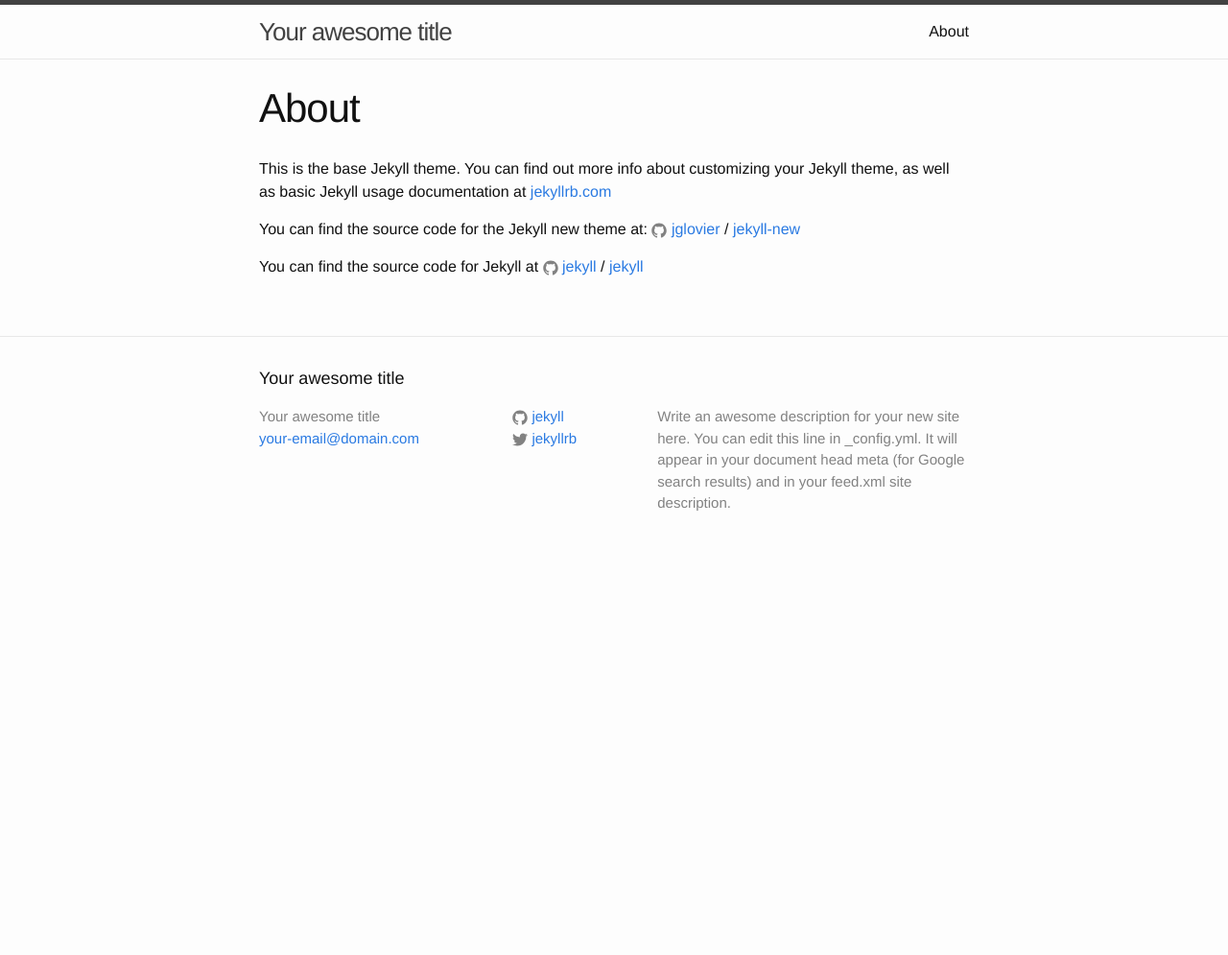
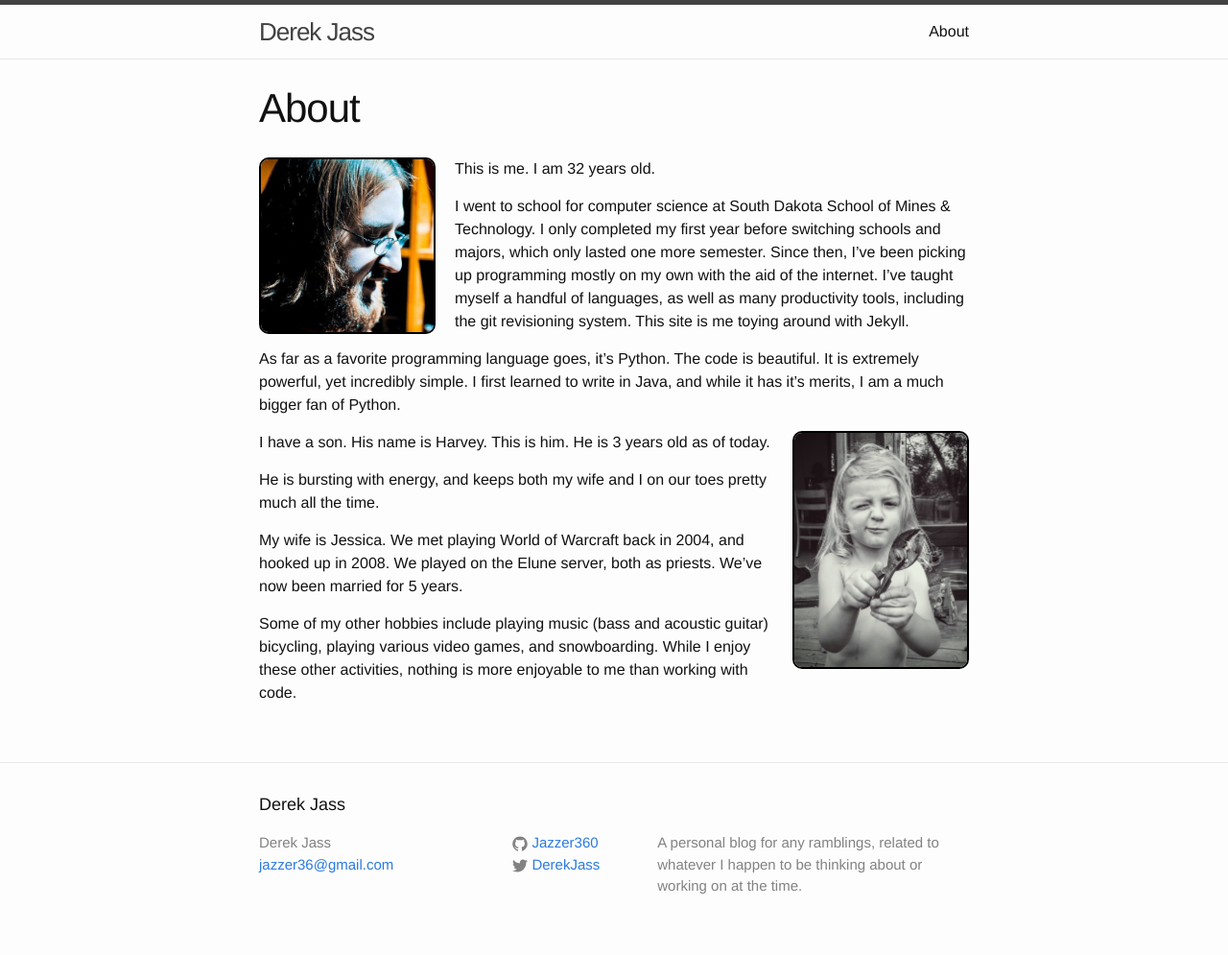
Before and after one commit to Jazzer360/Jazzer360.github.io, a Jekyll site: the page built from about.md, in a window 1280 px wide. Shown: the whole page at 96% size. Built offline with Jekyll 4.4.1, drawn with Linux system fonts in a browser that asks for light colours; nearby versions of some CDN libraries; before the commit the page ends 900 px from its top, so only the background shows below that.

Commit message:
Personalized site

```diff
--- a/_config.yml
+++ b/_config.yml
@@ -6,16 +6,15 @@
 # 'jekyll serve'. If you change this file, please restart the server process.
 
 # Site settings
-title: Your awesome title
-email: your-email@domain.com
+title: Derek Jass
+email: jazzer36@gmail.com
 description: > # this means to ignore newlines until "baseurl:"
-  Write an awesome description for your new site here. You can edit this
-  line in _config.yml. It will appear in your document head meta (for
-  Google search results) and in your feed.xml site description.
+  A personal blog for any ramblings, related to whatever I happen to
+  be thinking about or working on at the time.
 baseurl: "" # the subpath of your site, e.g. /blog
-url: "http://yourdomain.com" # the base hostname & protocol for your site
-twitter_username: jekyllrb
-github_username:  jekyll
+url: "http://blog.derekjass.com" # the base hostname & protocol for your site
+twitter_username: DerekJass
+github_username:  Jazzer360
 
 # Build settings
 markdown: kramdown
--- a/_layouts/default.html
+++ b/_layouts/default.html
@@ -15,6 +15,11 @@
 
     {% include footer.html %}
 
+    {% if page.custom_js %}
+      {% for js_uri in page.custom_js %}
+        <script src='{{ js_uri }}' type='text/javascript'></script>
+      {% endfor %}
+    {% endif %}
   </body>
 
 </html>
--- a/_sass/_layout.scss
+++ b/_sass/_layout.scss
@@ -1,3 +1,17 @@
+/**
+ * Utils
+ */
+
+.float-left {
+    float: left;
+    margin-right: 20px;
+}
+
+.float-right {
+    float: right;
+    margin-left: 20px;
+}
+
 /**
  * Site header
  */
@@ -194,6 +208,11 @@
     font-size: 24px;
 }
 
+.framed {
+    border-radius: 10px;
+    border: 2px solid black;
+}
+
 
 
 /**
@@ -211,6 +230,11 @@
     @include media-query($on-laptop) {
         font-size: 36px;
     }
+}
+
+.post-preview {
+    font-size: 12px;
+    color: gray;
 }
 
 .post-content {
--- a/about.md
+++ b/about.md
@@ -2,14 +2,41 @@
 layout: page
 title: About
 permalink: /about/
+custom_js:
+- https://ajax.googleapis.com/ajax/libs/jquery/2.2.0/jquery.min.js
+- https://cdnjs.cloudflare.com/ajax/libs/moment.js/2.11.2/moment.min.js
+- /scripts/about.js
 ---
 
-This is the base Jekyll theme. You can find out more info about customizing your Jekyll theme, as well as basic Jekyll usage documentation at [jekyllrb.com](http://jekyllrb.com/)
+<img class='framed float-left' src='/assets/profile.jpg' width='180'>
 
-You can find the source code for the Jekyll new theme at:
-{% include icon-github.html username="jglovier" %} /
-[jekyll-new](https://github.com/jglovier/jekyll-new)
+This is me.
+I am <span id='myage'></span> years old.
 
-You can find the source code for Jekyll at
-{% include icon-github.html username="jekyll" %} /
-[jekyll](https://github.com/jekyll/jekyll)
+I went to school for computer science at South Dakota School of Mines & Technology.
+I only completed my first year before switching schools and majors, which only lasted one more semester.
+Since then, I've been picking up programming mostly on my own with the aid of the internet.
+I've taught myself a handful of languages, as well as many productivity tools, including the git revisioning system.
+This site is me toying around with Jekyll.
+
+As far as a favorite programming language goes, it's Python.
+The code is beautiful.
+It is extremely powerful, yet incredibly simple.
+I first learned to write in Java, and while it has it's merits, I am a much bigger fan of Python.
+
+<img class='framed float-right' src='/assets/harvey.jpeg' width='180'>
+
+I have a son.
+His name is Harvey.
+This is him.
+He is <span id='harveyage'></span> years old as of today.
+
+He is bursting with energy, and keeps both my wife and I on our toes pretty much all the time.
+
+My wife is Jessica.
+We met playing World of Warcraft back in 2004, and hooked up in 2008.
+We played on the Elune server, both as priests.
+We've now been married for <span id='marriedyears'></span> years.
+
+Some of my other hobbies include playing music (bass and acoustic guitar) bicycling, playing various video games, and snowboarding.
+While I enjoy these other activities, nothing is more enjoyable to me than working with code.
--- a/index.html
+++ b/index.html
@@ -3,6 +3,8 @@
 ---
 
 <div class="home">
+
+  <img src='/assets/profile.jpg' width='180' class='framed float-left'>
 
   <h1 class="page-heading">Posts</h1>
 
@@ -13,6 +15,7 @@
 
         <h2>
           <a class="post-link" href="{{ post.url | prepend: site.baseurl }}">{{ post.title }}</a>
+          <span class="post-preview">{{ post.content | truncate: 150, '...' }}</span>
         </h2>
       </li>
     {% endfor %}
--- /dev/null
+++ b/scripts/about.coffee
@@ -0,0 +1,6 @@
+$ ->
+  yearsSince = (date) ->
+    moment().diff(moment(date), 'years')
+  $('#myage').text(yearsSince('1983-12-30'))
+  $('#harveyage').text(yearsSince('2012-07-25'))
+  $('#marriedyears').text(yearsSince('2010-08-14'))
--- /dev/null
+++ b/scripts/about.js
@@ -0,0 +1,10 @@
+// Generated by CoffeeScript 1.8.0
+$(function() {
+  var yearsSince;
+  yearsSince = function(date) {
+    return moment().diff(moment(date), 'years');
+  };
+  $('#myage').text(yearsSince('1983-12-30'));
+  $('#harveyage').text(yearsSince('2012-07-25'));
+  return $('#marriedyears').text(yearsSince('2010-08-14'));
+});
```
Also changed, not shown: _posts/2016-03-01-small-audio-stream-recording-project.md (added, +31 -0 lines), _posts/2016-03-01-welcome-to-jekyll.markdown (deleted, +0 -25 lines), assets/harvey.jpeg (added), assets/profile.jpg (added).
